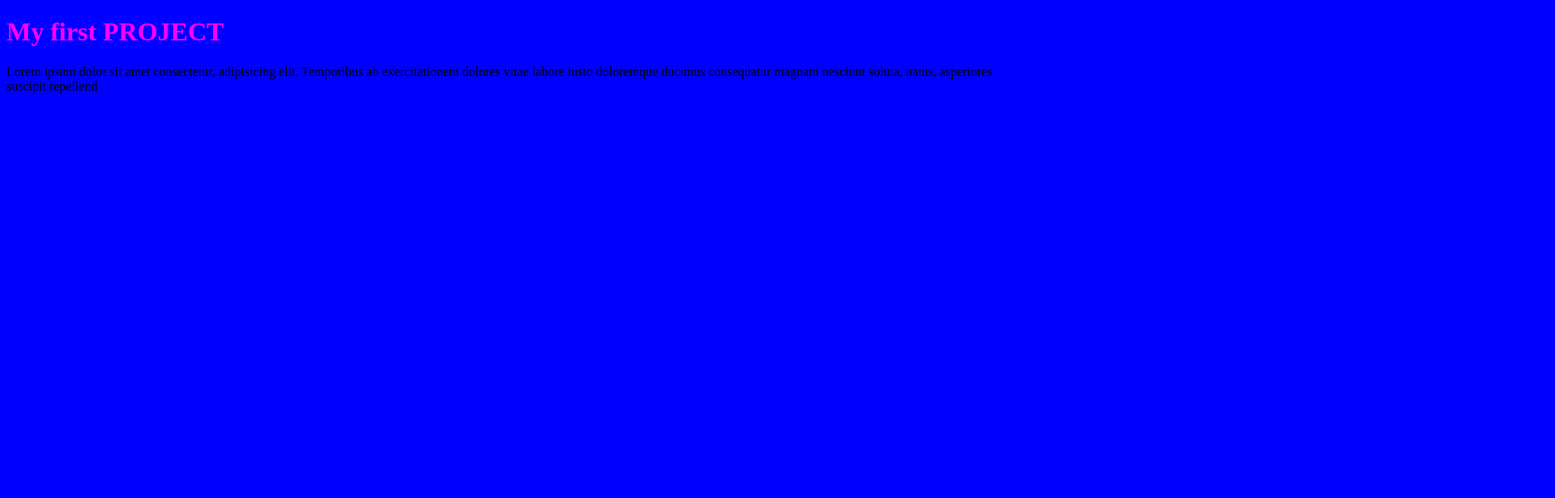
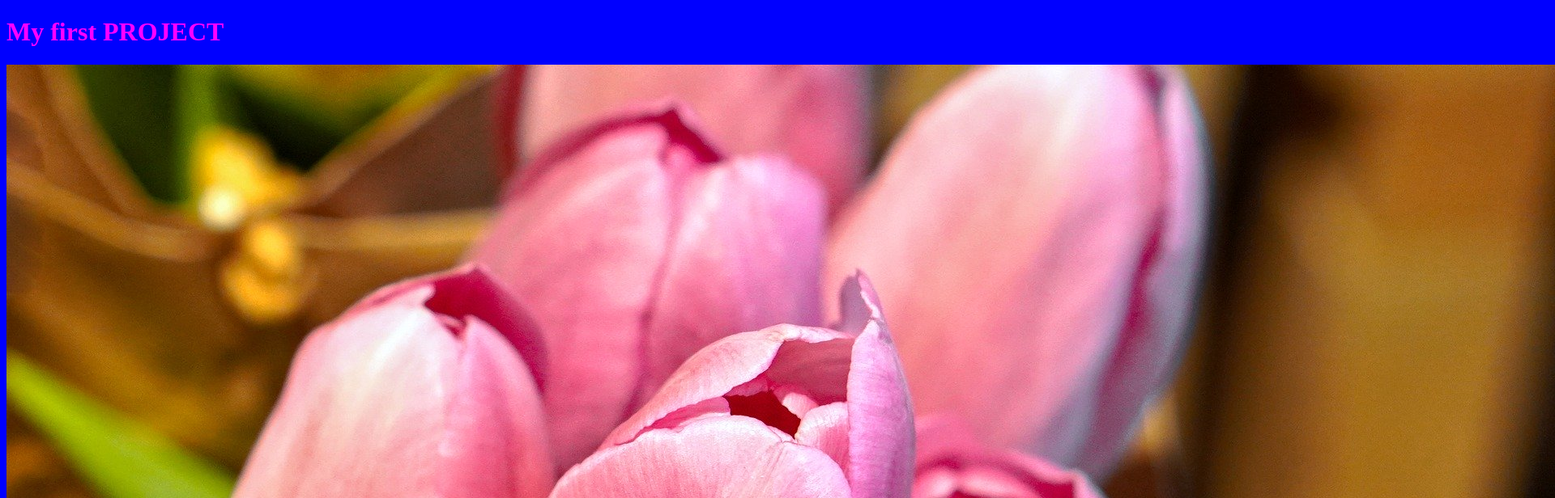
Before and after one commit to Nicolesiebler/fbw6-first-project, a plain HTML site: page index.html in a window 1280 px wide. Shown: the top 616 px of the page at 81% size, 1920 px wide, since content can reach past the window. Drawn offline with Linux system fonts and the light colour scheme.

Commit message:
adding image

```diff
--- a/index.html
+++ b/index.html
@@ -10,6 +10,9 @@
     <h1>
         My first PROJECT
     </h1>
+
+    <img src="img/tulip.jpg" alt="Tulpen">
+
     <P>
         Lorem ipsum dolor sit amet consectetur, adipisicing elit. Temporibus ab exercitationem dolores vitae labore iusto doloremque ducimus consequatur magnam nesciunt soluta, natus, asperiores suscipit repellend
     </P>
```
Also changed, not shown: contact.html (added), img/tulip.jpg (added), img/tulips-4860165_1920 (4).jpg (added).
